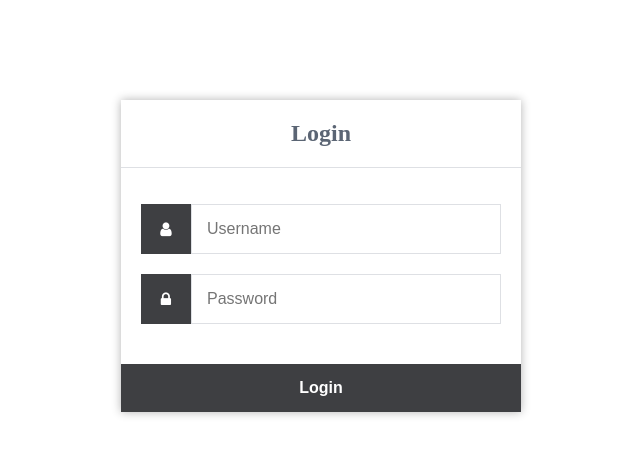
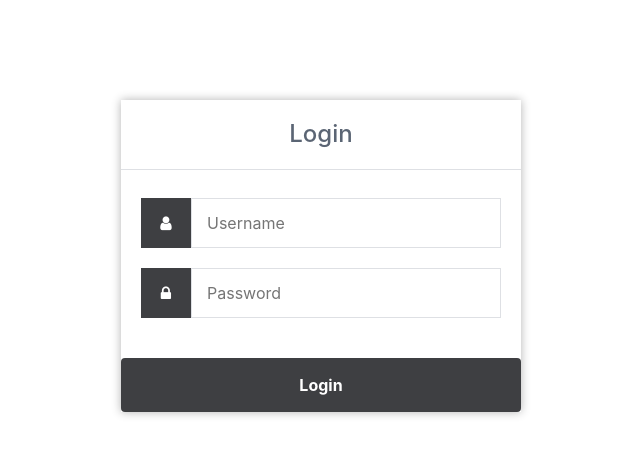
Before and after one commit to ayaxxchanz/EzUploadDownload, a PHP site: page / in a window 1280 px wide. Shown: the top 456 px of the page, without its empty margins (319-959 px from the left). Run offline with PHP 8.4, Linux system fonts and the light colour scheme.

Commit message:
Update index.php

```diff
--- a/index.php
+++ b/index.php
@@ -12,7 +12,8 @@ if (isset($_SESSION['loggedin'])) {
 	<head>
 		<meta charset="utf-8">
 		<title>Login</title>
-  <link rel="stylesheet" href="https://stackpath.bootstrapcdn.com/font-awesome/4.7.0/css/font-awesome.min.css">
+		<link rel="stylesheet" href="https://stackpath.bootstrapcdn.com/font-awesome/4.7.0/css/font-awesome.min.css">
+		<link rel="stylesheet" href="https://maxcdn.bootstrapcdn.com/bootstrap/4.3.1/css/bootstrap.min.css">
 		<link rel="stylesheet" href="css/style.css">
 	</head>
 	<body>
@@ -27,7 +28,7 @@ if (isset($_SESSION['loggedin'])) {
 					<i class="fa fa-lock"></i>
 				</label>
 				<input type="password" name="password" placeholder="Password" id="password" required>
-				<input type="submit" value="Login">
+				<input type="submit" class="btn btn-dark" value="Login">
 			</form>
 		</div>
 	</body>
```
